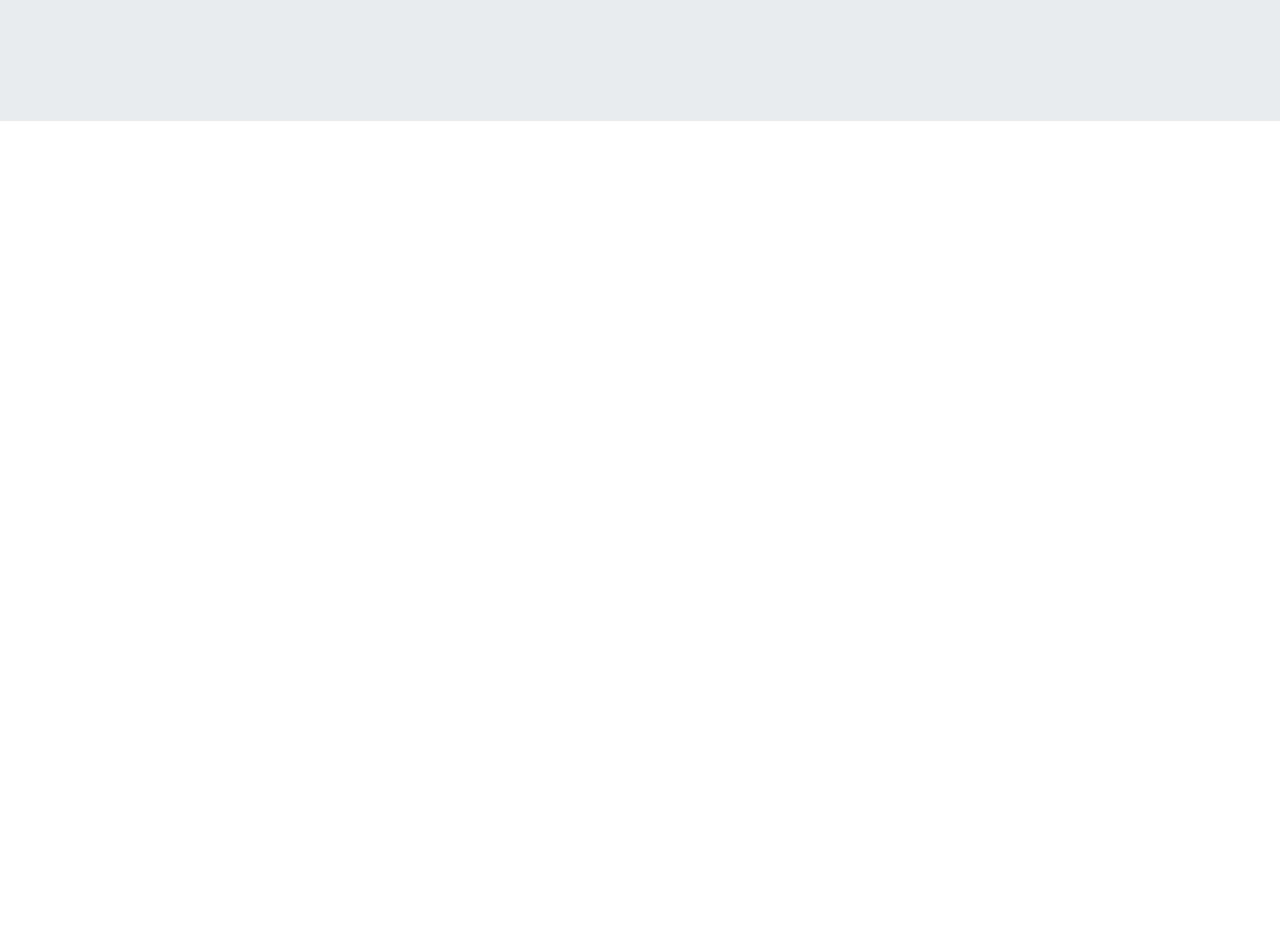
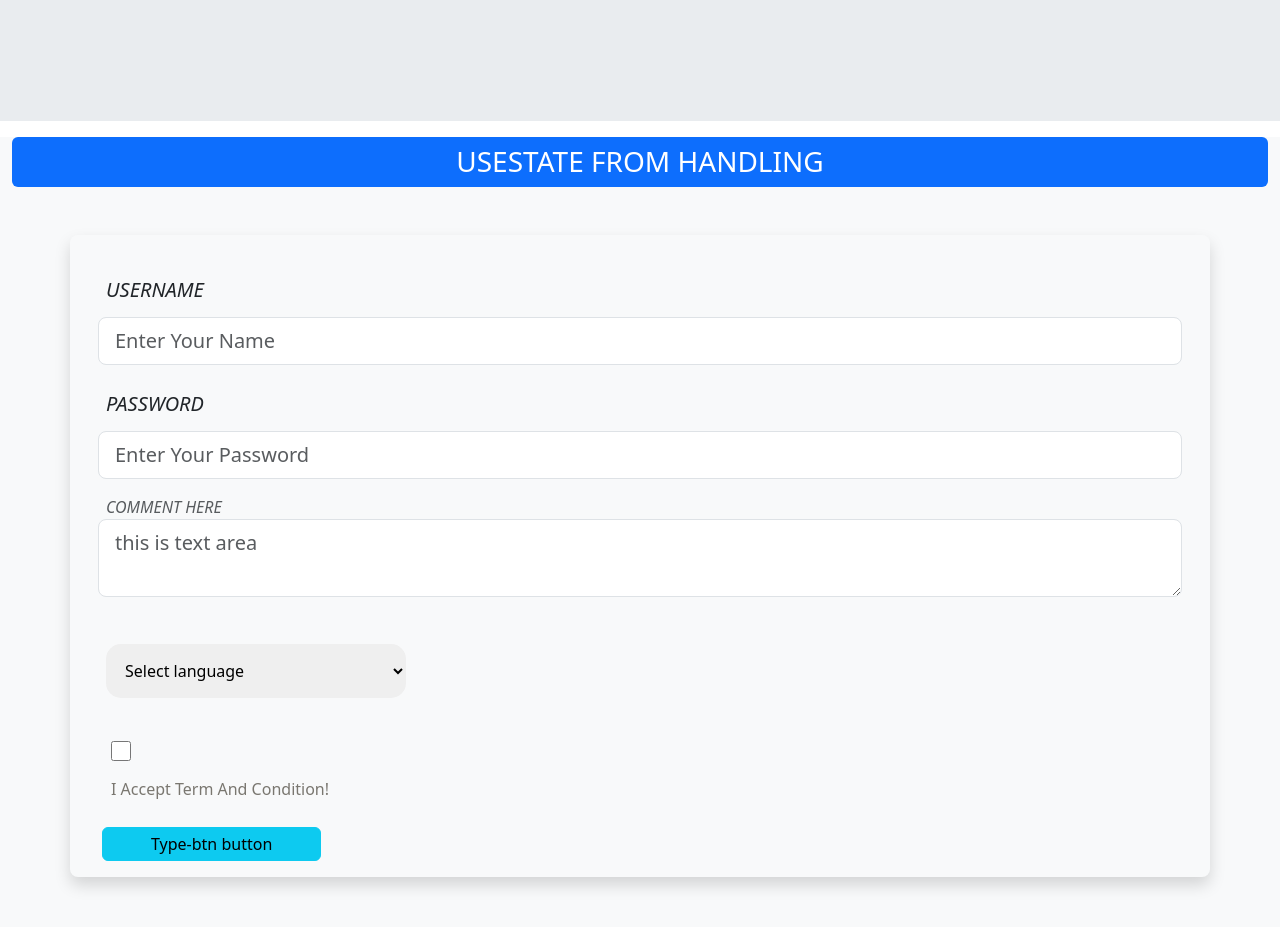
Before and after one commit to aungNyeinChan93/learnReact101, a React (Create React App) app: page / in a window 1280 px wide. Shown: the part 3020-3947 px from the top of the page. Before the commit the page ends 3141 px from the top, so only its background shows below. Built offline with nearby package versions, Linux system fonts and the light colour scheme.

Commit message:
learning from handling with useState

```diff
--- a/src/app.jsx
+++ b/src/app.jsx
@@ -11,6 +11,7 @@ import Rafce from "./components/Rafce";
 import State from "./components/State";
 import UseStateHook from "./components/UseStateHook";
 import FormHanling from "./components/FormHanling";
+import UseStateFormHandling from "./components/UseStateFormHandling";
 
 function App() {
     const greeting = ()=>{
@@ -88,6 +89,9 @@ function App() {
       {/* Form handling */}
       <FormHanling/>
 
+      {/* useState Form Handling */}
+      <UseStateFormHandling/>
+
     </section>
   );
 }
--- /dev/null
+++ b/src/components/UseStaeFormHandling.css
@@ -0,0 +1,28 @@
+.select-container{
+    width: 600px;
+    height: 100px;
+    line-height: 100px;
+    margin-bottom: 20px;
+}
+
+.select-container select{
+    width: 300px;
+    padding: 15px;
+    height: auto;
+    margin-left: 20px;
+    border: none;
+    border-radius: 15px;
+}
+
+.checkbox{
+    background-color: rgb(204, 13, 13);
+    width: 20px;
+    height: 20px;
+    margin-left: 25px;
+}
+.checkBox-p{
+    margin-left: 25px;
+    padding: 10px 0;
+    text-transform: capitalize;
+    color: rgb(122, 119, 112);
+}
--- /dev/null
+++ b/src/components/UseStateFormHandling.jsx
@@ -0,0 +1,71 @@
+import React from 'react';
+import "bootstrap/dist/css/bootstrap.css";
+import "../components/UseStaeFormHandling.css";
+import { useState } from 'react';
+
+
+
+const UseStateFormHandling = () => {
+    let [name,setName] = useState("");
+    let [password , setPassword] = useState("");
+    let [message ,setMessage] =useState("");
+    let [langue , setLangue] =useState("")
+    let [checkBox,setCheckBox] = useState(true)
+
+    function changePassword(e){
+        setPassword(e.target.value)
+
+        // console.log(password);
+    };
+    // console.log(langue);
+    // console.log(checkBox);
+
+    function clickButton(){
+        const mydata ={
+            userName : name,
+            userPassword : password,
+            userMessage : message,
+            userLanguage : langue,
+            userCheckBox :checkBox
+        }
+        console.log(mydata);
+
+    };
+
+    const programmingLanguage = ["Select language","Python","JS","PHP","Java","Node","React","Vue","Angula","SQL"];
+    return (
+        <div className='UseStateFormHandling container-fluid bg-body-tertiary  min-vh-100 text-uppercase'>
+            <h1 className='bg-primary fs-3 p-2 rounded my-3 text-center text-white '>UseState from handling</h1>
+            <form action="" className="form-container container-sm shadow rounded-3 p-3 mt-5 ">
+                <div className="form-group container-md mt-3">
+                    <label htmlFor="user-name1" className='fs-5 ms-2 py-2 fw-lighter fst-italic mb-1' >UserName</label>
+                    <input onChange={(e)=>setName(e.target.value)} type="text" className='form-control form-control-lg  ' id='user-name1' placeholder='Enter Your Name' />
+                </div>
+                <div className="form-group container-md mt-3 ">
+                    <label htmlFor="user-password1" className='fs-5 ms-2 py-2 fw-lighter fst-italic mb-1 ' > Password</label>
+                    <input onChange={(e)=>changePassword(e)} type="password" className='form-control form-control-lg' id='user-password1' placeholder='Enter Your Password' />
+                </div>
+                <div className="form-group container-md mt-3">
+                    <p className='text-muted fs-7 fw-lighter  fst-italic ms-2 my-0 py-0' >Comment here </p>
+                    <textarea onChange={(e)=>setMessage(e.target.value)} name="" id="textarea" placeholder='this is text area ' className='form-control form-control-lg mb-4'></textarea>
+                </div>
+                <div className="form-grop select-container ">
+                    <select className="userOption " onChange={(e)=>setLangue(e.target.value)}>
+                        {programmingLanguage.map((item,index)=>{
+                            return (
+                                <option className='bg-dark text-white' key={index} value={item}>{item}</option>
+                            )
+                        })}
+                    </select>
+                </div>
+                <div className="form-group">
+                    <input onChange={(e)=>setCheckBox(e.target.value)} value={!checkBox} type="checkbox" id="checkBopx1" className="checkbox" /> <p className='checkBox-p'>I accept term and condition!</p>
+                </div>
+                <button onClick={()=>clickButton()} className='btn btn-info ms-3 px-5 py-1' type='button' >Type-btn button</button>
+                {/* <button className='btn btn-info ms-3 px-5 py-1' type='submit' >Submit button</button> */}
+            </form>
+        </div>
+    )
+}
+
+export default UseStateFormHandling
```
